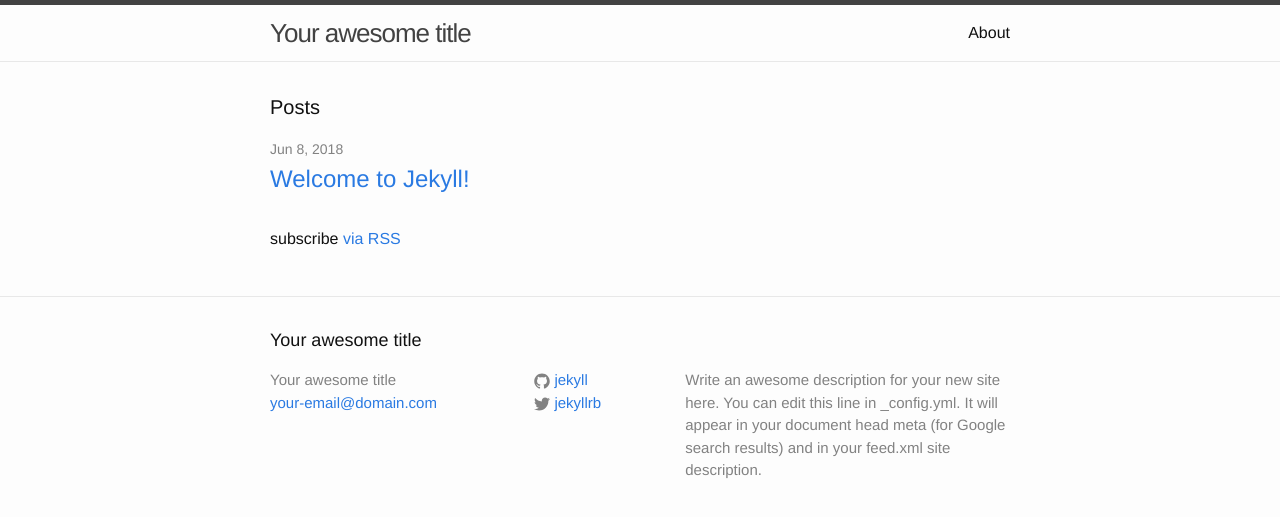
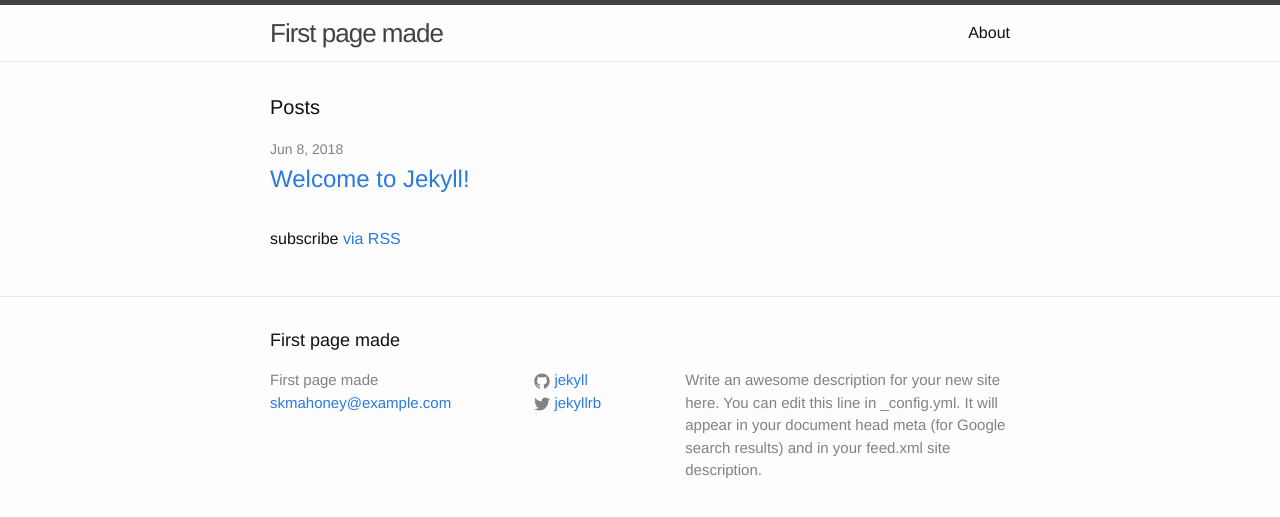
Before and after one commit to skmahoney/skmahoney.github.io, a Jekyll site: the page built from index.html, in a window 1280 px wide. Shown: the top 517 px of the page. Built offline with Jekyll 4.4.1, drawn with Linux system fonts in a browser that asks for light colours.

Commit message:
edit title, edit email

```diff
--- a/_config.yml
+++ b/_config.yml
@@ -6,8 +6,8 @@
 # 'jekyll serve'. If you change this file, please restart the server process.
 
 # Site settings
-title: Your awesome title
-email: your-email@domain.com
+title: First page made
+email: skmahoney@example.com
 description: > # this means to ignore newlines until "baseurl:"
   Write an awesome description for your new site here. You can edit this
   line in _config.yml. It will appear in your document head meta (for
```
